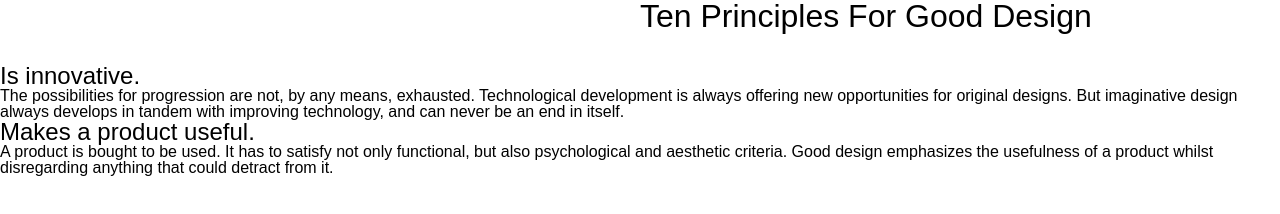
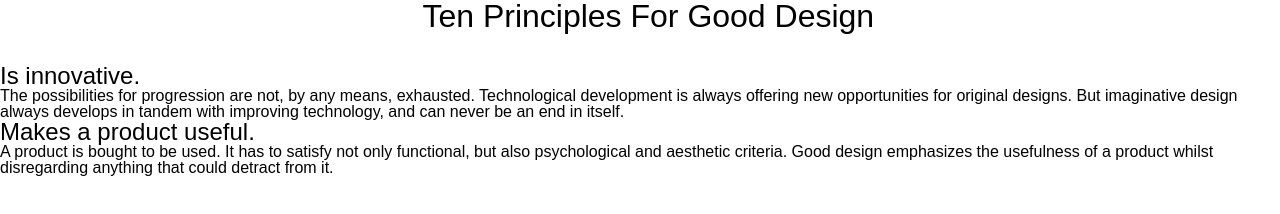
Before and after one commit to AlbertV1810/assignment-1--intro-to-internet-programming--cs-275--spring-2025, a plain HTML site: page site/index.html in a window 1280 px wide. Drawn offline with Linux system fonts and the light colour scheme.

Commit message:
Update style.css

```diff
--- a/site/css/style.css
+++ b/site/css/style.css
@@ -1,7 +1,7 @@
 header {
     font-size: 32px;
     margin-bottom: 32px;
-    margin-left: 50%;
+    margin-left: 33%;
 }
 
 h1{
```
